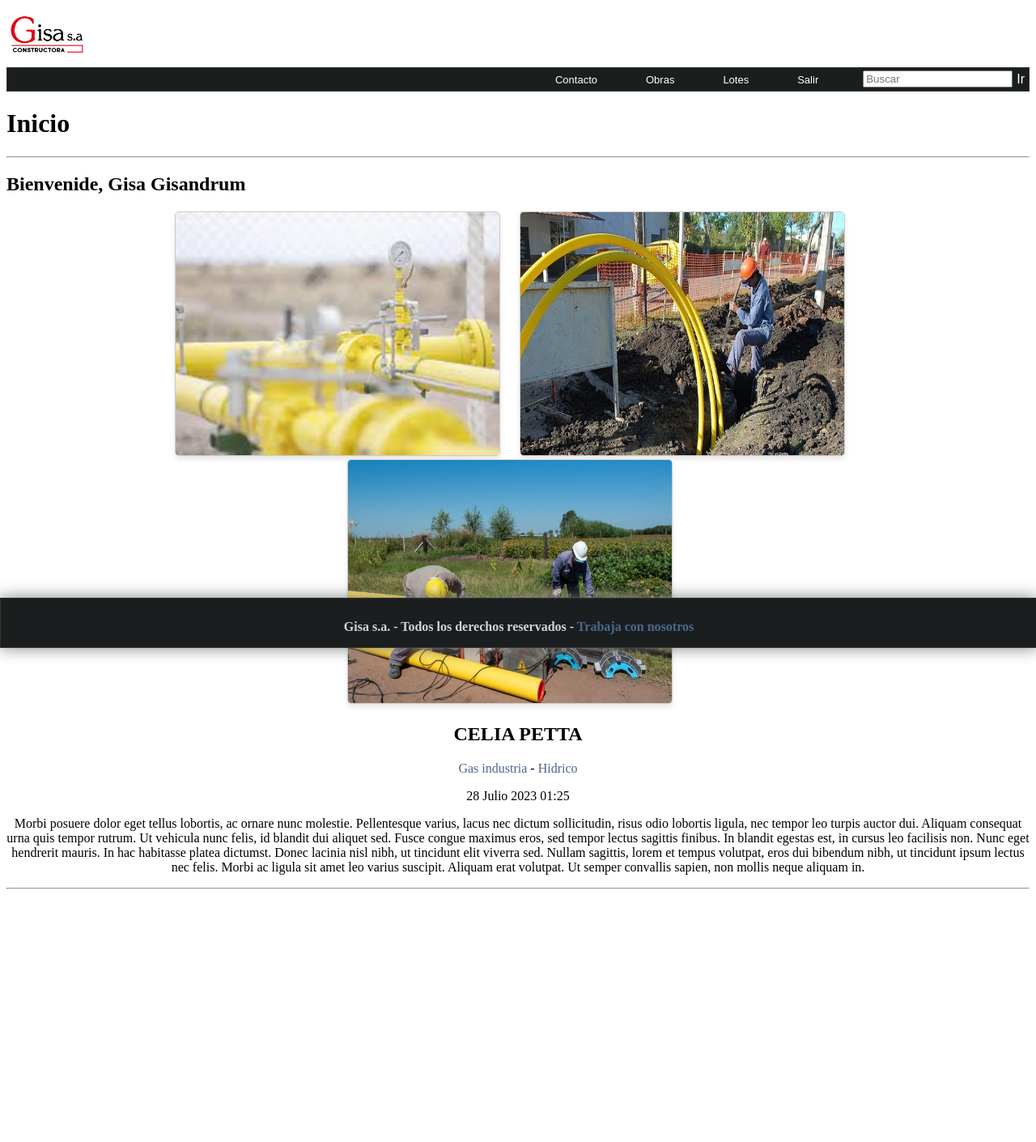
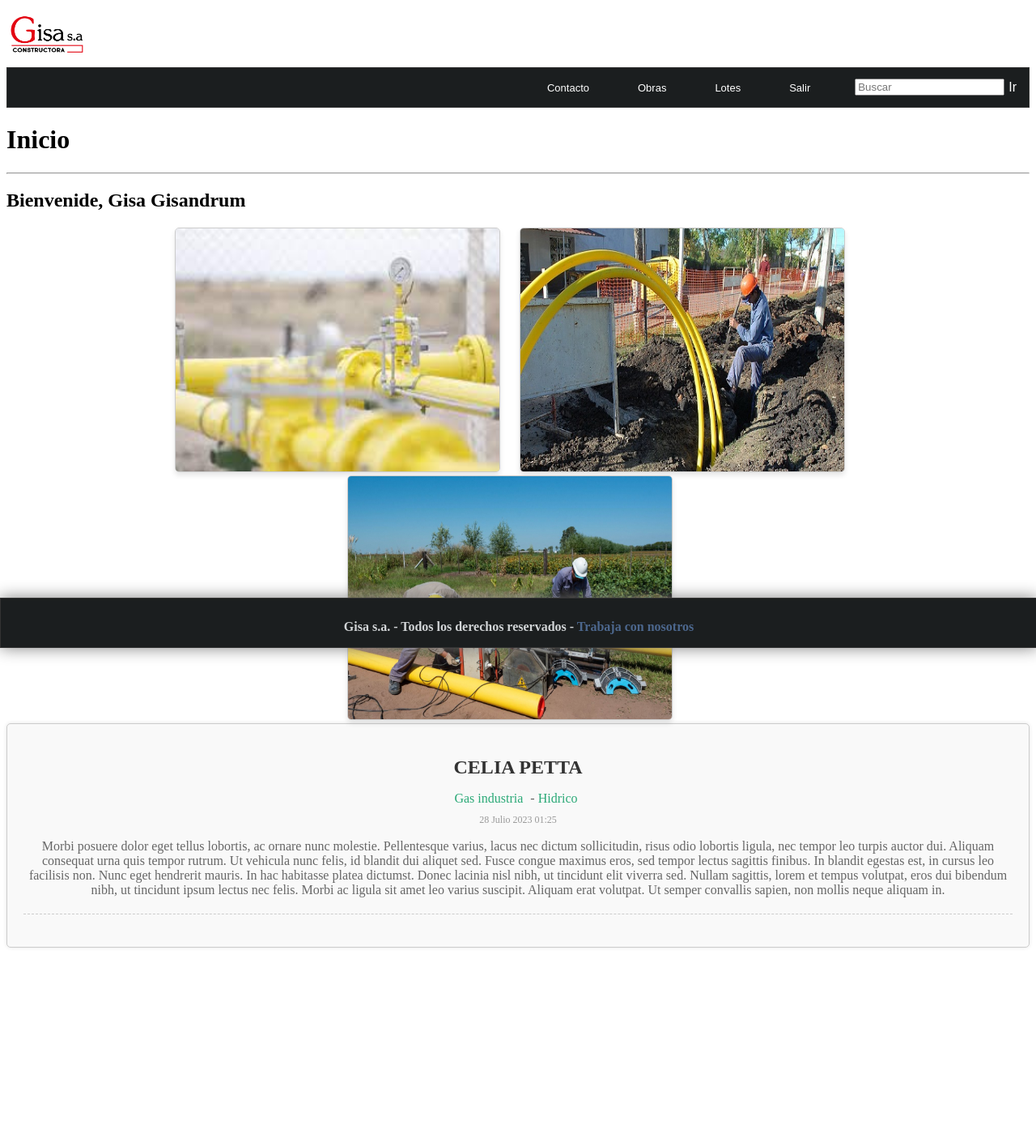
Before and after one commit to Mostrosalvado/GisaWeb, a Django app: page /obras/ in a window 1280 px wide. Shown: the top 1410 px of the page at 81% size. Before the commit the page ends 1098 px from the top, so only its background shows below. Run offline with Django 4.2, Linux system fonts and the light colour scheme; a user stored in the database is signed in; data comes from the database, SQL or seed files in the repository; both versions use the stored data as it was after the commit; some libraries are stand-ins or nearby versions.

Commit message:
Otros cambios en las obras

```diff
--- a/Home/static/css/styles.css
+++ b/Home/static/css/styles.css
@@ -20,8 +20,8 @@ nav {
     font-family: Arial, Helvetica, sans-serif;
     align-items: center;
     list-style: none;
-    margin: 0;
-    padding: 0;
+    margin: 5px;
+    padding:5px;
 }
 
 .menu li {
@@ -34,7 +34,7 @@ nav {
     text-decoration: none;
     font-size: small;
     padding: 5px;
-    position: relative; /* Agrega una posición relativa al enlace para colocar el submenú */
+    position: relative;
 }
 
 .menu li a:hover {
@@ -60,6 +60,55 @@ nav {
     padding: 5px;
     color: #fff;
 }
+
+
+/* Estilos para el contenedor de datos */
+.data {
+    background-color: #f9f9f9;
+    border: 1px solid #ccc;
+    border-radius: 5px;
+    padding: 20px;
+    margin-bottom: 20px;
+    box-shadow: 0px 0px 5px rgba(0, 0, 0, 0.1);
+}
+
+.data h2 {
+    font-size: 24px;
+    margin-bottom: 10px;
+    color: #333;
+}
+
+.data p {
+    font-size: 16px;
+    margin-bottom: 10px;
+    color: #666;
+}
+
+.data a.link {
+    color: #2ba977;
+    text-decoration: none;
+    margin-right: 5px;
+}
+
+.data span.date {
+    font-size: 12px;
+    color: #999;
+    display: block;
+    margin-top: 10px;
+}
+
+.data p.safe-content {
+    font-size: 18px;
+    line-height: 1.6;
+    color: #444;
+}
+
+.data hr.separador {
+    margin: 20px 0;
+    border: none;
+    border-top: 1px dashed #ccc;
+}
+
 
 /* Estilos para el bloque blanco */
 .white-block {
--- a/Home/views.py
+++ b/Home/views.py
@@ -60,6 +60,8 @@ def register (request):
                 register_form.save()
                 messages.success(request,'Te has registrado correctamente!!')
                 return redirect('home')
+            else:
+                messages.warning(request,'Hubo un problema, intenta nuevamente')
         return render(request , 'users/register.html',{
             'title':"Registro",
             'register_form': register_form
```
Also changed, not shown: db.sqlite3.
